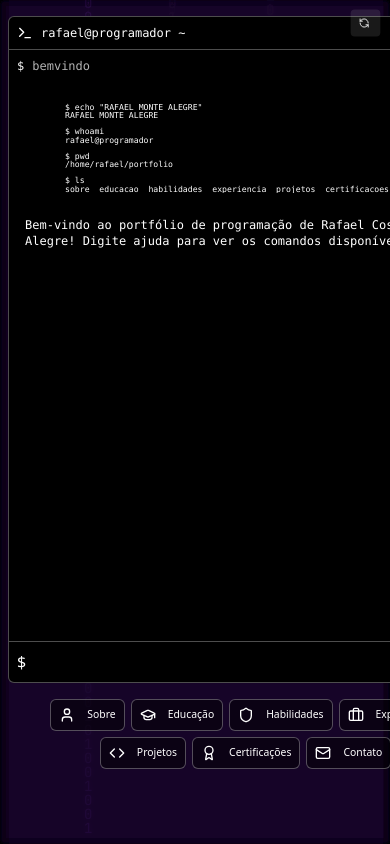
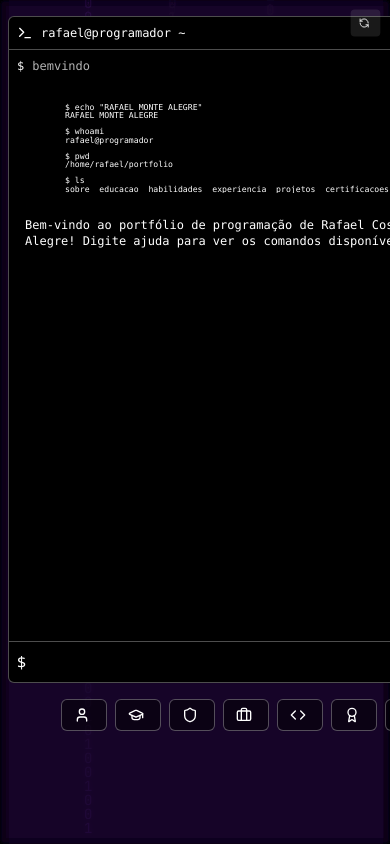
Before and after one commit to Rafcma/Projetos-Portfolio, a Next.js app: page / in a window 390 px wide. Built offline with nearby package versions, Linux system fonts and the light colour scheme.

Commit message:
fix-mobile-commit-v2

```diff
--- a/app/globals.css
+++ b/app/globals.css
@@ -9,6 +9,16 @@ body {
 @layer utilities {
   .text-balance {
     text-wrap: balance;
+  }
+
+  /* Esconder barra de rolagem mas manter funcionalidade */
+  .hide-scrollbar {
+    -ms-overflow-style: none;
+    scrollbar-width: none;
+  }
+
+  .hide-scrollbar::-webkit-scrollbar {
+    display: none;
   }
 }
 
@@ -120,4 +130,35 @@ button:hover, .hover\:shadow-\[0_0_8px_2px_rgba(255,255,255,0.2)\]:hover {
   .mobile-terminal-height {
     max-height: 70vh;
   }
+
+  /* Esconder texto dos botões em telas pequenas */
+  .botao-navegacao span {
+    display: none;
+  }
 }
+
+/* Esconder barra de rolagem mas manter funcionalidade */
+.hide-scrollbar {
+  -ms-overflow-style: none;
+  scrollbar-width: none;
+}
+
+.hide-scrollbar::-webkit-scrollbar {
+  display: none;
+}
+
+/* Estilo para botões de navegação */
+.botoes-navegacao {
+  display: flex;
+  flex-wrap: wrap;
+  justify-content: center;
+  gap: 0.5rem;
+}
+
+/* Breakpoint para telas muito pequenas */
+@media (max-width: 380px) {
+  .botoes-navegacao {
+    max-width: 100%;
+    justify-content: center;
+  }
+}
--- a/app/page.tsx
+++ b/app/page.tsx
@@ -35,8 +35,8 @@ export default function Home() {
         <BotaoReiniciarConsole />
       </div>
 
-      {/* Conteúdo Principal */}
-      <div className="container mx-auto px-2 sm:px-4 py-4 sm:py-8 h-screen flex flex-col relative z-10 max-w-5xl">
+      {/* Conteúdo Principal - Corrigido para evitar dupla barra de rolagem */}
+      <div className="container mx-auto px-2 sm:px-4 py-4 sm:py-8 h-screen flex flex-col relative z-10 max-w-5xl overflow-hidden">
         {inicializando ? <SequenciaInicializacao /> : <Terminal />}
       </div>
     </main>
--- a/components/secoes/secao-projetos.tsx
+++ b/components/secoes/secao-projetos.tsx
@@ -113,9 +113,11 @@ export function SecaoProjetos() {
             className="p-2 sm:p-3 border border-primary/20 rounded bg-primary/5 hover:bg-primary/10 transition-all duration-300"
           >
             <h3 className="text-primary font-bold text-sm sm:text-base">{projeto.titulo}</h3>
-            <pre className="text-[0.5rem] xs:text-[0.6rem] sm:text-xs my-1 sm:my-2 text-muted-foreground overflow-x-auto">
-              {projeto.diagrama}
-            </pre>
+            <div className="hide-scrollbar overflow-x-auto">
+              <pre className="text-[0.5rem] xs:text-[0.6rem] sm:text-xs my-1 sm:my-2 text-muted-foreground">
+                {projeto.diagrama}
+              </pre>
+            </div>
             <p className="text-xs sm:text-sm mb-1 sm:mb-2">{projeto.descricao}</p>
             <div className="flex flex-wrap gap-1 mt-2">
               {projeto.tecnologias.map((tech, idx) => (
--- a/components/terminal.tsx
+++ b/components/terminal.tsx
@@ -257,15 +257,14 @@ export default function Terminal() {
   }
   /* #endregion */
 
-  // Ajustar a barra de navegação para melhor responsividade em dispositivos móveis
-  // Modificar a navegação rápida para exibir corretamente em telas pequenas
+  /* #region Barra de Navegação Rápida */
   const BarraNavegacaoRapida = (
-    <nav className="mt-4 flex flex-wrap justify-center gap-1.5 px-2 overflow-x-auto pb-1">
+    <nav className="mt-4 botoes-navegacao px-2 pb-1">
       <Button
         variant="outline"
         size="sm"
         onClick={() => executar_comando("sobre")}
-        className="text-[0.65rem] xs:text-xs bg-black/50 hover:bg-black/70 text-white border-white/30 transition-all duration-300 hover:shadow-[0_0_8px_2px_rgba(255,255,255,0.2)] min-w-0 h-8 px-2"
+        className="botao-navegacao bg-black/50 hover:bg-black/70 text-white border-white/30 transition-all duration-300 hover:shadow-[0_0_8px_2px_rgba(255,255,255,0.2)] h-8"
       >
         <User className="h-3 w-3 mr-1" />
         <span>Sobre</span>
@@ -274,7 +273,7 @@ export default function Terminal() {
         variant="outline"
         size="sm"
         onClick={() => executar_comando("educacao")}
-        className="text-[0.65rem] xs:text-xs bg-black/50 hover:bg-black/70 text-white border-white/30 transition-all duration-300 hover:shadow-[0_0_8px_2px_rgba(255,255,255,0.2)] min-w-0 h-8 px-2"
+        className="botao-navegacao bg-black/50 hover:bg-black/70 text-white border-white/30 transition-all duration-300 hover:shadow-[0_0_8px_2px_rgba(255,255,255,0.2)] h-8"
       >
         <GraduationCap className="h-3 w-3 mr-1" />
         <span>Educação</span>
@@ -283,7 +282,7 @@ export default function Terminal() {
         variant="outline"
         size="sm"
         onClick={() => executar_comando("habilidades")}
-        className="text-[0.65rem] xs:text-xs bg-black/50 hover:bg-black/70 text-white border-white/30 transition-all duration-300 hover:shadow-[0_0_8px_2px_rgba(255,255,255,0.2)] min-w-0 h-8 px-2"
+        className="botao-navegacao bg-black/50 hover:bg-black/70 text-white border-white/30 transition-all duration-300 hover:shadow-[0_0_8px_2px_rgba(255,255,255,0.2)] h-8"
       >
         <Shield className="h-3 w-3 mr-1" />
         <span>Habilidades</span>
@@ -292,7 +291,7 @@ export default function Terminal() {
         variant="outline"
         size="sm"
         onClick={() => executar_comando("experiencia")}
-        className="text-[0.65rem] xs:text-xs bg-black/50 hover:bg-black/70 text-white border-white/30 transition-all duration-300 hover:shadow-[0_0_8px_2px_rgba(255,255,255,0.2)] min-w-0 h-8 px-2"
+        className="botao-navegacao bg-black/50 hover:bg-black/70 text-white border-white/30 transition-all duration-300 hover:shadow-[0_0_8px_2px_rgba(255,255,255,0.2)] h-8"
       >
         <Briefcase className="h-3 w-3 mr-1" />
         <span>Experiência</span>
@@ -301,7 +300,7 @@ export default function Terminal() {
         variant="outline"
         size="sm"
         onClick={() => executar_comando("projetos")}
-        className="text-[0.65rem] xs:text-xs bg-black/50 hover:bg-black/70 text-white border-white/30 transition-all duration-300 hover:shadow-[0_0_8px_2px_rgba(255,255,255,0.2)] min-w-0 h-8 px-2"
+        className="botao-navegacao bg-black/50 hover:bg-black/70 text-white border-white/30 transition-all duration-300 hover:shadow-[0_0_8px_2px_rgba(255,255,255,0.2)] h-8"
       >
         <Code className="h-3 w-3 mr-1" />
         <span>Projetos</span>
@@ -310,7 +309,7 @@ export default function Terminal() {
         variant="outline"
         size="sm"
         onClick={() => executar_comando("certificacoes")}
-        className="text-[0.65rem] xs:text-xs bg-black/50 hover:bg-black/70 text-white border-white/30 transition-all duration-300 hover:shadow-[0_0_8px_2px_rgba(255,255,255,0.2)] min-w-0 h-8 px-2"
+        className="botao-navegacao bg-black/50 hover:bg-black/70 text-white border-white/30 transition-all duration-300 hover:shadow-[0_0_8px_2px_rgba(255,255,255,0.2)] h-8"
       >
         <Award className="h-3 w-3 mr-1" />
         <span>Certificações</span>
@@ -319,13 +318,14 @@ export default function Terminal() {
         variant="outline"
         size="sm"
         onClick={() => executar_comando("contato")}
-        className="text-[0.65rem] xs:text-xs bg-black/50 hover:bg-black/70 text-white border-white/30 transition-all duration-300 hover:shadow-[0_0_8px_2px_rgba(255,255,255,0.2)] min-w-0 h-8 px-2"
+        className="botao-navegacao bg-black/50 hover:bg-black/70 text-white border-white/30 transition-all duration-300 hover:shadow-[0_0_8px_2px_rgba(255,255,255,0.2)] h-8"
       >
         <Mail className="h-3 w-3 mr-1" />
         <span>Contato</span>
       </Button>
     </nav>
   )
+  /* #endregion */
 
   // Substituir a barra de navegação existente pelo componente otimizado
   return (
@@ -342,7 +342,7 @@ export default function Terminal() {
       {/* #region Área de Saída do Terminal */}
       <div
         ref={ref_terminal}
-        className="flex-1 bg-black border-x border-white/30 p-2 sm:p-4 overflow-y-auto font-mono text-xs sm:text-sm mobile-terminal-height"
+        className="flex-1 bg-black border-x border-white/30 p-2 sm:p-4 overflow-y-auto font-mono text-xs sm:text-sm mobile-terminal-height hide-scrollbar"
       >
         {historico_comandos.map((cmd, index) => (
           <div key={index} className="mb-3 sm:mb-4">
```
